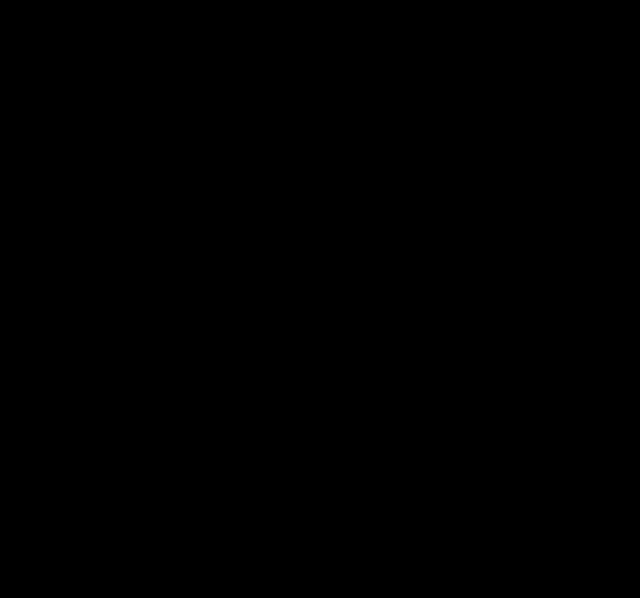
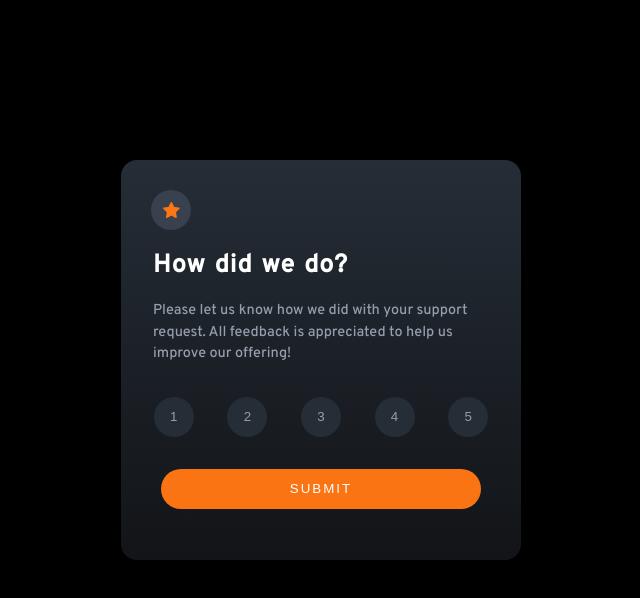
Before and after one commit to MaedehAlizadeh/Interactive-Rating, a plain HTML site: page index.html in a window 1280 px wide. Shown: the whole page, without its empty margins (319-959 px from the left). Drawn offline with Linux system fonts and the light colour scheme.

Commit message:
Added Rating state

```diff
--- a/css/style.css
+++ b/css/style.css
@@ -23,3 +23,107 @@ body {
     -webkit-text-size-adjust: 100%;
     -webkit-tap-highlight-color: rgba(0, 0, 0, 0);
 }
+
+      .container{
+    display: flex;
+    justify-content: center;
+    margin-top: 10rem;
+    width: 100%;
+}
+
+.rating-box{
+    width: 400px;
+    height: 400px;
+    background: linear-gradient(to top, #121417 0% ,  #252d37 100%);
+    border-radius: 1rem;
+}
+
+
+/* ====== Rating state ====== */
+
+.rating-state.remove {
+    display: none;
+}
+
+.star {
+    position: relative;
+    top: 30px;
+    left: 30px;
+    display: flex;
+    justify-content: center;
+    align-items: center;
+    width: 40px;
+    height: 40px;
+    background-color: #38414d;
+    border-radius: 50%;
+}
+
+.text-content {
+    margin: 3rem 1rem 2rem 2rem;
+}
+
+.text-content p:nth-child(1) {
+    margin: 0;
+    font-size: 25px;
+    font-weight: 700;
+    letter-spacing: .0625rem;
+    word-spacing: .125rem;
+}
+
+.text-content p:nth-child(2){
+    color: #959eac;
+}
+
+.rate-button {
+    display: flex;
+    justify-content: space-around;
+    margin: auto 1rem;
+}
+
+.rate-num {
+    width: 40px;
+    height: 40px;
+    border-radius: 50%;
+    background-color: #252d37;
+    color: #959eac;
+    cursor: pointer;
+    border: none;
+}
+
+.rate-num:hover {
+    background-color: #fb7413;
+    color: #ffffff;
+}
+
+.rate-num:focus {
+    background-color: #959eac;
+    color: #ffffff;
+}
+
+.submit-button {
+    display: flex;
+    flex-direction: column;
+    align-items: center;
+    margin: 2rem auto;
+}
+
+.submit-button button {
+    width: 320px;
+    height: 40px;
+    border-radius: 1.875rem;
+    border: none;
+    background-color: #fb7413;
+    color: #ffffff;
+    cursor: pointer;
+    letter-spacing: .125rem;
+}
+
+.submit-button button:hover {
+    background-color: #ffffff;
+    color: #fb7413;
+}
+
+.alarm-msg {
+    color: #ff0000;
+    margin-top: 5px;
+}
--- a/index.html
+++ b/index.html
@@ -9,7 +9,40 @@
   <link href="https://fonts.googleapis.com/css2?family=Overpass:wght@100;500&display=swap" rel="stylesheet">
 </head>
 <body>
+  <div class="container">
+    <div class="rating-box">
 
+      <!-- Rating state start -->
+      <div class="rating-state">
+        <div class="star">
+          <img src="./images/icon-star.svg" alt="Star">
+        </div>
+        <div class="text-content">
+          <p>How did we do?</p>
+          <p> Please let us know how we did with your support request. All feedback is appreciated
+          to help us improve our offering!  </p>
+        </div>
+        <div>
+
+        </div>
+        <div class="rate-button">
+          <button class="rate-num" type="button" value="1">1</button>
+          <button class="rate-num" type="button" value="2">2</button>
+          <button class="rate-num" type="button" value="3">3</button>
+          <button class="rate-num" type="button" value="4">4</button>
+          <button class="rate-num" type="button" value="5">5</button>
+        </div>
+        <div class="submit-button">
+          <button type="submit">SUBMIT</button>
+          <span class="alarm-msg"></span>
+        </div>
+      </div>
+      <!-- Rating state end -->
+
+
+
+    </div>
+  </div>
   <script src="./js/main.js"></script>
 </body>
 </html>
```
Also changed, not shown: images/icon-star.svg (added).
